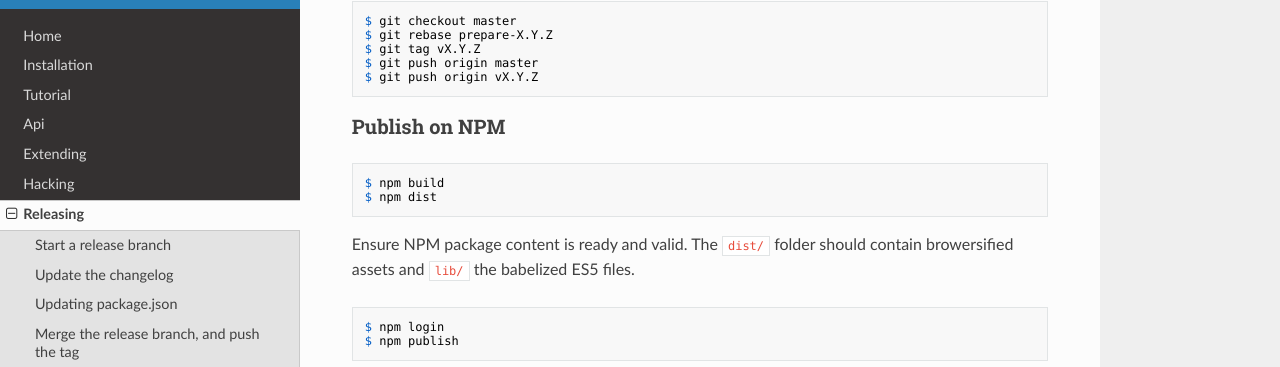
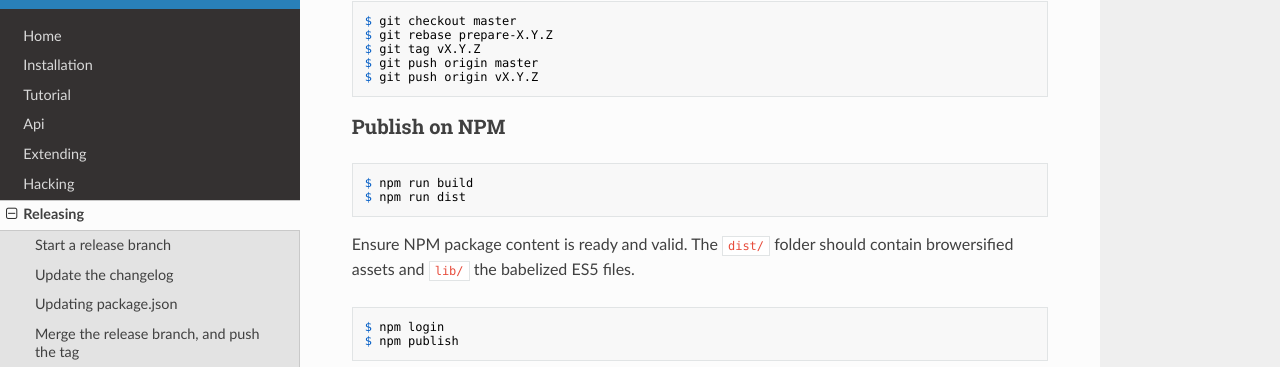
Before and after one commit to Kinto/kinto.js, an MkDocs documentation site: the page built from docs/releasing.md, in a window 1280 px wide and 900 px high, scrolled down 698 px. Shown: the part 84-451 px from the top of the window. Built offline with MkDocs 1.6.1, drawn with Linux system fonts in a browser that asks for light colours; nearby versions of some CDN libraries; old or Windows-style settings are respelled for this version of MkDocs.

```diff
--- a/docs/releasing.md
+++ b/docs/releasing.md
@@ -31,8 +31,8 @@ In the generated `CHANGELOG.md`, replace `HEAD` by `vX.Y.Z` in full changelog an
 
 ### Publish on NPM
 
-    $ npm build
-    $ npm dist
+    $ npm run build
+    $ npm run dist
 
 Ensure NPM package content is ready and valid. The `dist/` folder should contain browersified assets and `lib/` the babelized ES5 files.
 
--- a/esdoc.json
+++ b/esdoc.json
@@ -13,6 +13,9 @@
           {"from": "^src", "to": "lib"}
         ]
       }
+    },
+    {
+      "name": "esdoc-es7-plugin"
     }
   ]
 }
--- a/package.json
+++ b/package.json
@@ -77,6 +77,7 @@
     "chai-as-promised": "^5.0.0",
     "coveralls": "^2.11.3",
     "esdoc": "^0.4.0",
+    "esdoc-es7-plugin": "0.0.3",
     "esdoc-importpath-plugin": "0.0.1",
     "eslint": "^1.2.0",
     "gh-pages": "^0.8.0",
```
Also changed, not shown: 1 other file.
